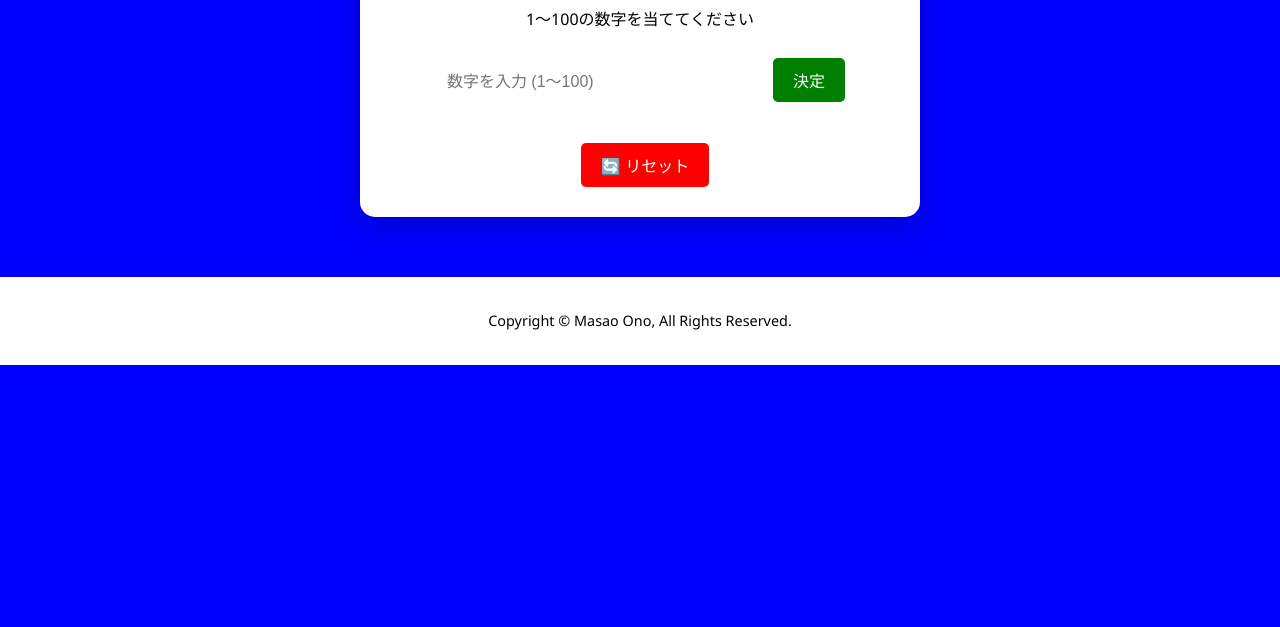
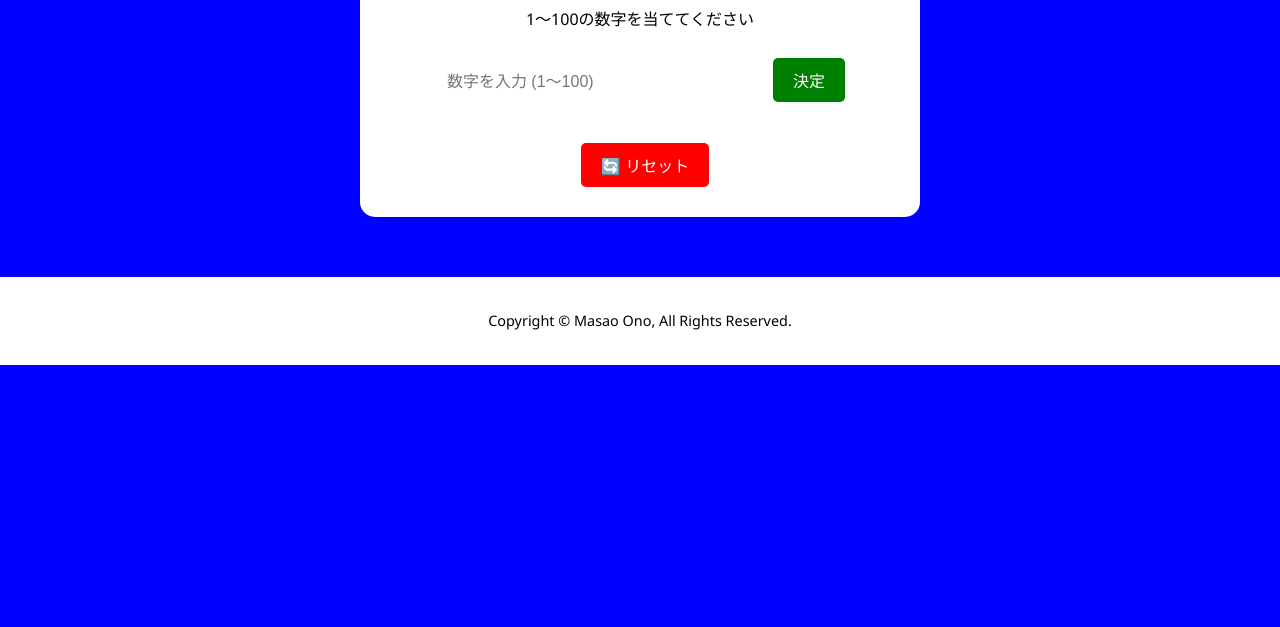
Before and after one commit to e1906207/e1906207.github.io, a plain HTML site: page final-cl2/index.html in a window 1280 px wide. Shown: the part 173-800 px from the top of the page. Drawn offline with Linux system fonts and the light colour scheme.

Commit message:
Add files via upload

```diff
--- a/final-cl2/style.css
+++ b/final-cl2/style.css
@@ -12,7 +12,7 @@ body {
   margin: 60px auto;
   padding: 30px;
   border-radius: 15px;
-  box-shadow: 0 10px 30px rgba(0,0,0,0.2);
+  box-shadow: 0 10px 30px black (0,0,0,0.2);
 }
 
 h1 {
```
